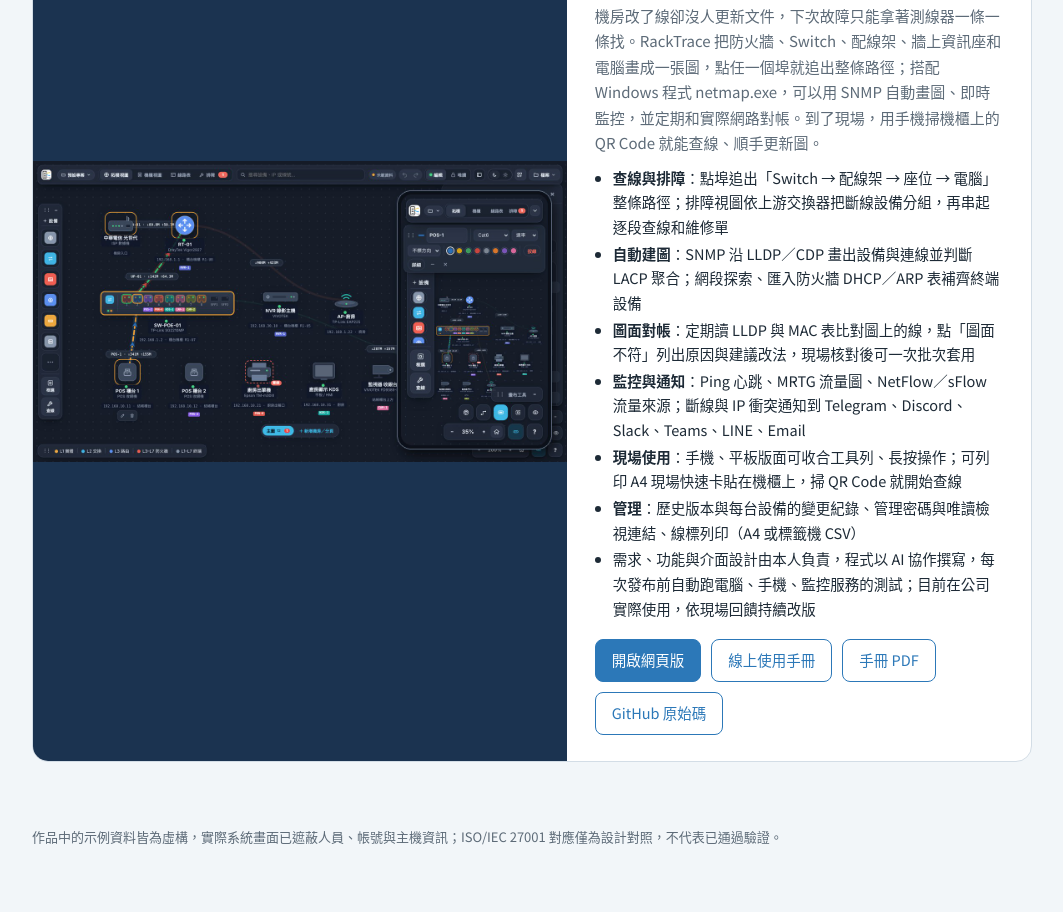
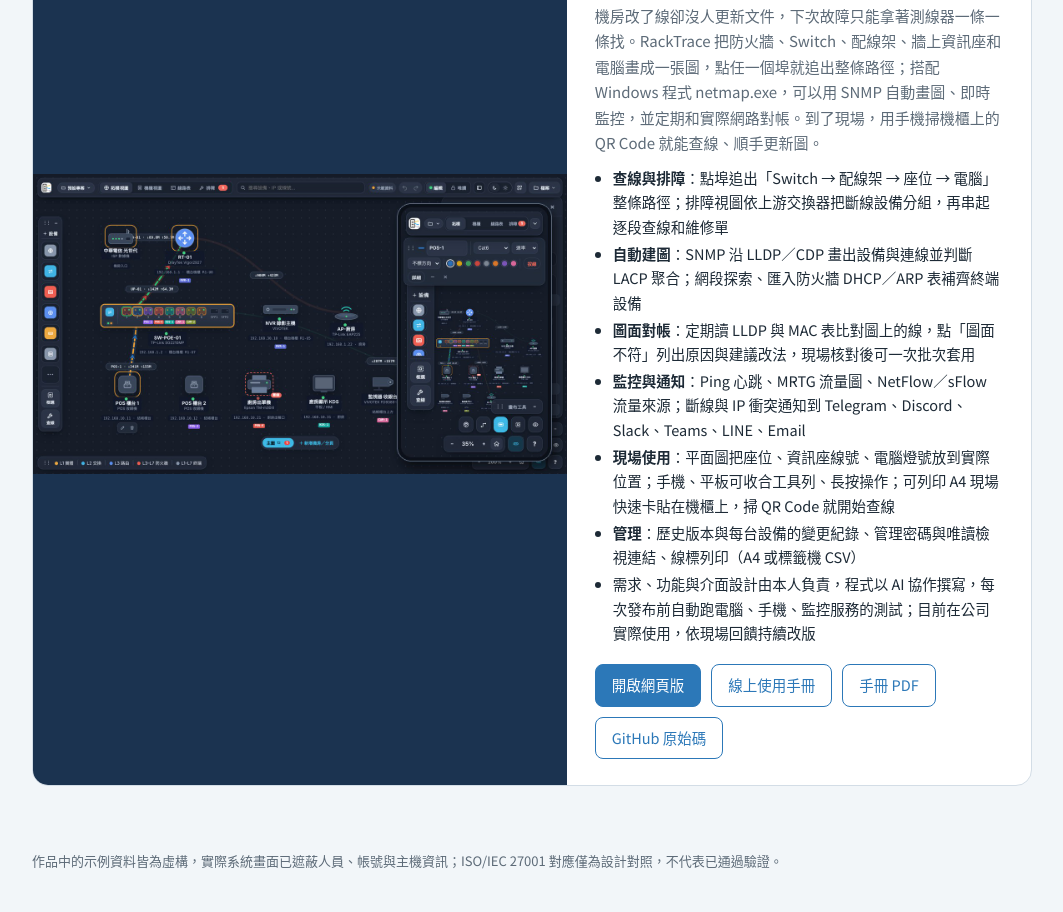
Before and after one commit to coloplay1/portfolio, a plain HTML site: page index.html in a window 1280 px wide. Shown: the part 2390-3302 px from the top of the page, without its empty margins (108-1171 px from the left). Before the commit the page ends 3278 px from the top, so only its background shows below. Drawn offline with Linux system fonts and the light colour scheme.

Commit message:
RackTrace：介紹補上平面圖、更新手冊
Co-Authored-By: Claude Opus 5.5 <noreply@anthropic.com>
Claude-Session: https://claude.ai/code/session_01UKkz1nR99YWz9XL6XZw39c

```diff
--- a/index.html
+++ b/index.html
@@ -92,8 +92,8 @@ footer{font-size:13px;color:var(--muted);padding-block:0 40px}
       <h2>RackTrace 機房線路對應圖</h2>
       <p class="tagline">點一個網路埠，就看到整條線接到哪裡</p>
       <p>機房改了線卻沒人更新文件，下次故障只能拿著測線器一條一條找。RackTrace 把防火牆、Switch、配線架、牆上資訊座和電腦畫成一張圖，點任一個埠就追出整條路徑；搭配 Windows 程式 netmap.exe，可以用 SNMP 自動畫圖、即時監控，並定期和實際網路對帳。到了現場，用手機掃機櫃上的 QR Code 就能查線、順手更新圖。</p>
-      <ul><li><b>查線與排障</b>：點埠追出「Switch → 配線架 → 座位 → 電腦」整條路徑；排障視圖依上游交換器把斷線設備分組，再串起逐段查線和維修單</li><li><b>自動建圖</b>：SNMP 沿 LLDP／CDP 畫出設備與連線並判斷 LACP 聚合；網段探索、匯入防火牆 DHCP／ARP 表補齊終端設備</li><li><b>圖面對帳</b>：定期讀 LLDP 與 MAC 表比對圖上的線，點「圖面不符」列出原因與建議改法，現場核對後可一次批次套用</li><li><b>監控與通知</b>：Ping 心跳、MRTG 流量圖、NetFlow／sFlow 流量來源；斷線與 IP 衝突通知到 Telegram、Discord、Slack、Teams、LINE、Email</li><li><b>現場使用</b>：手機、平板版面可收合工具列、長按操作；可列印 A4 現場快速卡貼在機櫃上，掃 QR Code 就開始查線</li><li><b>管理</b>：歷史版本與每台設備的變更紀錄、管理密碼與唯讀檢視連結、線標列印（A4 或標籤機 CSV）</li><li>需求、功能與介面設計由本人負責，程式以 AI 協作撰寫，每次發布前自動跑電腦、手機、監控服務的測試；目前在公司實際使用，依現場回饋持續改版</li></ul>
-      <div class="links"><a class="p" href="https://coloplay1.github.io/netmap/" target="_blank" rel="noopener">開啟網頁版</a><a href="https://coloplay1.github.io/netmap/manual.html" target="_blank" rel="noopener">線上使用手冊</a><a href="racktrace-manual.pdf?v=35e90343" download>手冊 PDF</a><a href="https://github.com/coloplay1/netmap" target="_blank" rel="noopener">GitHub 原始碼</a></div>
+      <ul><li><b>查線與排障</b>：點埠追出「Switch → 配線架 → 座位 → 電腦」整條路徑；排障視圖依上游交換器把斷線設備分組，再串起逐段查線和維修單</li><li><b>自動建圖</b>：SNMP 沿 LLDP／CDP 畫出設備與連線並判斷 LACP 聚合；網段探索、匯入防火牆 DHCP／ARP 表補齊終端設備</li><li><b>圖面對帳</b>：定期讀 LLDP 與 MAC 表比對圖上的線，點「圖面不符」列出原因與建議改法，現場核對後可一次批次套用</li><li><b>監控與通知</b>：Ping 心跳、MRTG 流量圖、NetFlow／sFlow 流量來源；斷線與 IP 衝突通知到 Telegram、Discord、Slack、Teams、LINE、Email</li><li><b>現場使用</b>：平面圖把座位、資訊座線號、電腦燈號放到實際位置；手機、平板可收合工具列、長按操作；可列印 A4 現場快速卡貼在機櫃上，掃 QR Code 就開始查線</li><li><b>管理</b>：歷史版本與每台設備的變更紀錄、管理密碼與唯讀檢視連結、線標列印（A4 或標籤機 CSV）</li><li>需求、功能與介面設計由本人負責，程式以 AI 協作撰寫，每次發布前自動跑電腦、手機、監控服務的測試；目前在公司實際使用，依現場回饋持續改版</li></ul>
+      <div class="links"><a class="p" href="https://coloplay1.github.io/netmap/" target="_blank" rel="noopener">開啟網頁版</a><a href="https://coloplay1.github.io/netmap/manual.html" target="_blank" rel="noopener">線上使用手冊</a><a href="racktrace-manual.pdf?v=5f8337a6" download>手冊 PDF</a><a href="https://github.com/coloplay1/netmap" target="_blank" rel="noopener">GitHub 原始碼</a></div>
     </div>
   </article>
 </main>
```
Also changed, not shown: 1 other file.
